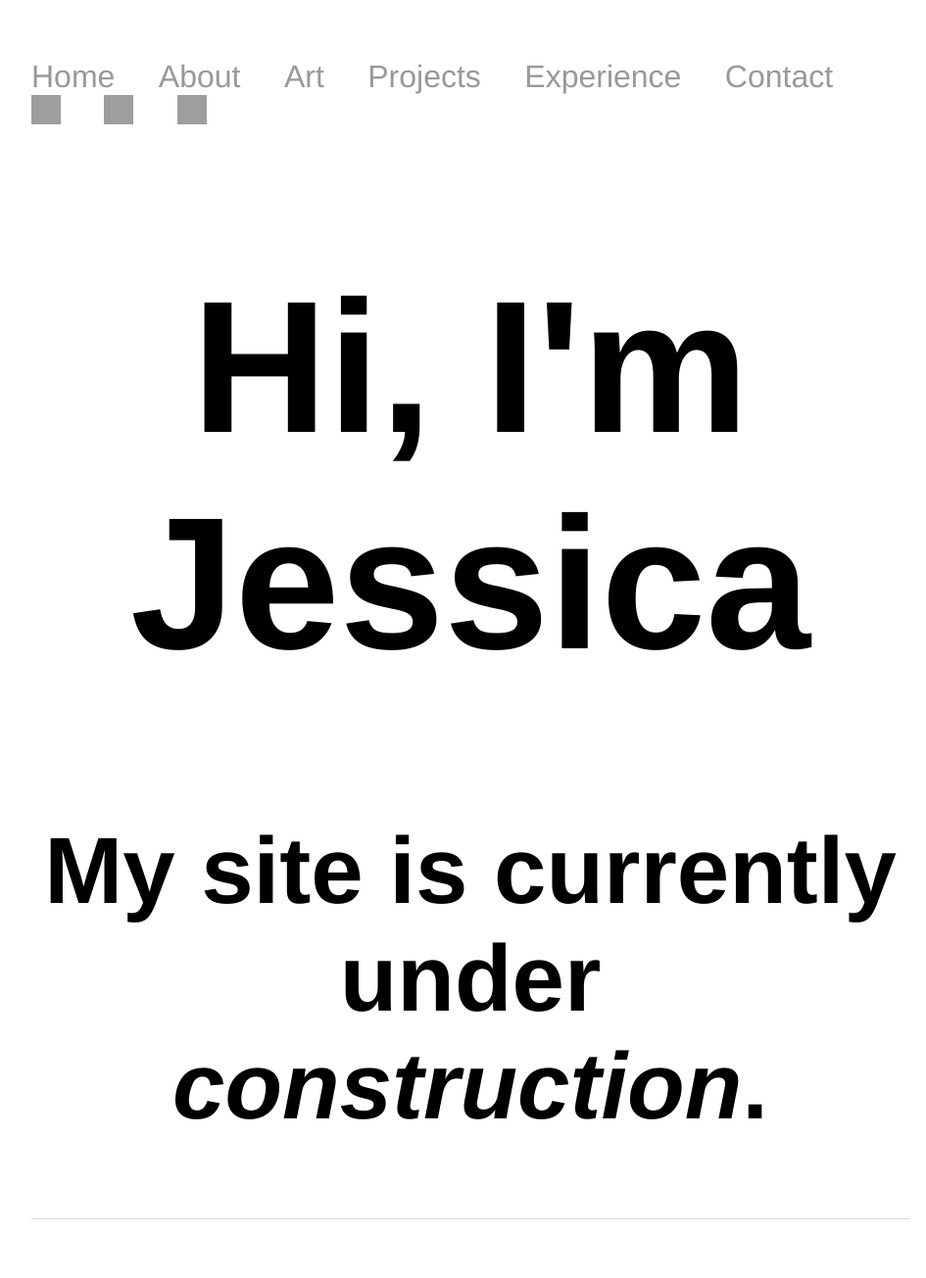
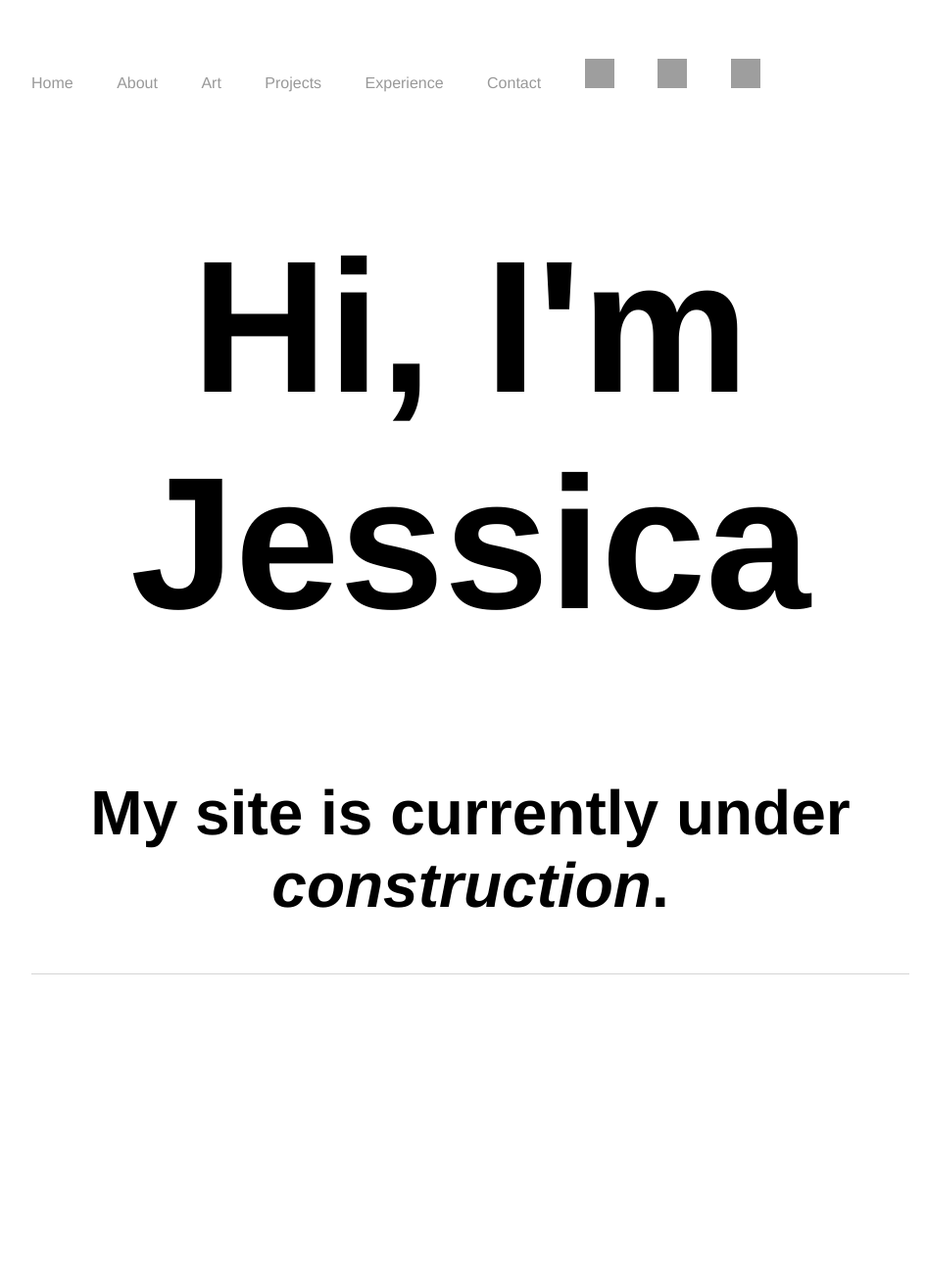
Before and after one commit to jhltsang/jhltsang.github.io, a Jekyll site: the page built from index.html, in a window 1280 px wide. Shown: the whole page at 98% size, without its empty margins (160-1105 px from the left). Built offline with Jekyll 4.4.1, drawn with Linux system fonts in a browser that asks for light colours; after the commit the page ends 1055 px from its top, so only the background shows below that; grey boxes are pictures that could not be loaded.

Commit message:
Update main.css

```diff
--- a/css/main.css
+++ b/css/main.css
@@ -13,7 +13,7 @@ nav ul, footer ul {
 nav ul li, footer ul li {
     display: inline;
     margin-right: 40px;
-    font-size: 2em;
+    font-size: 1em;
     font-weight: 300;
 }
 
@@ -35,7 +35,7 @@ h1 {
 }
 
 h2 {
-    font-size: 6em;
+    font-size: 4em;
     font-family:'Helvetica', 'Arial', 'Sans-Serif';
     text-align: center;
 }
```
